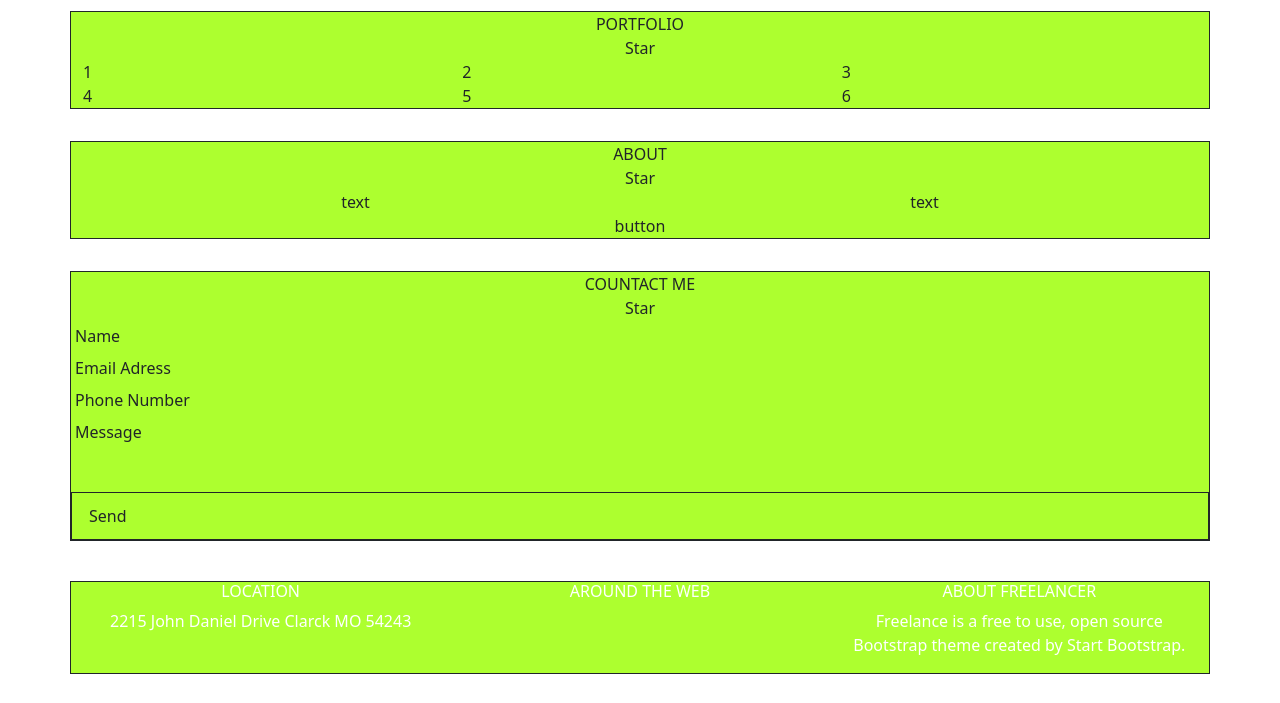
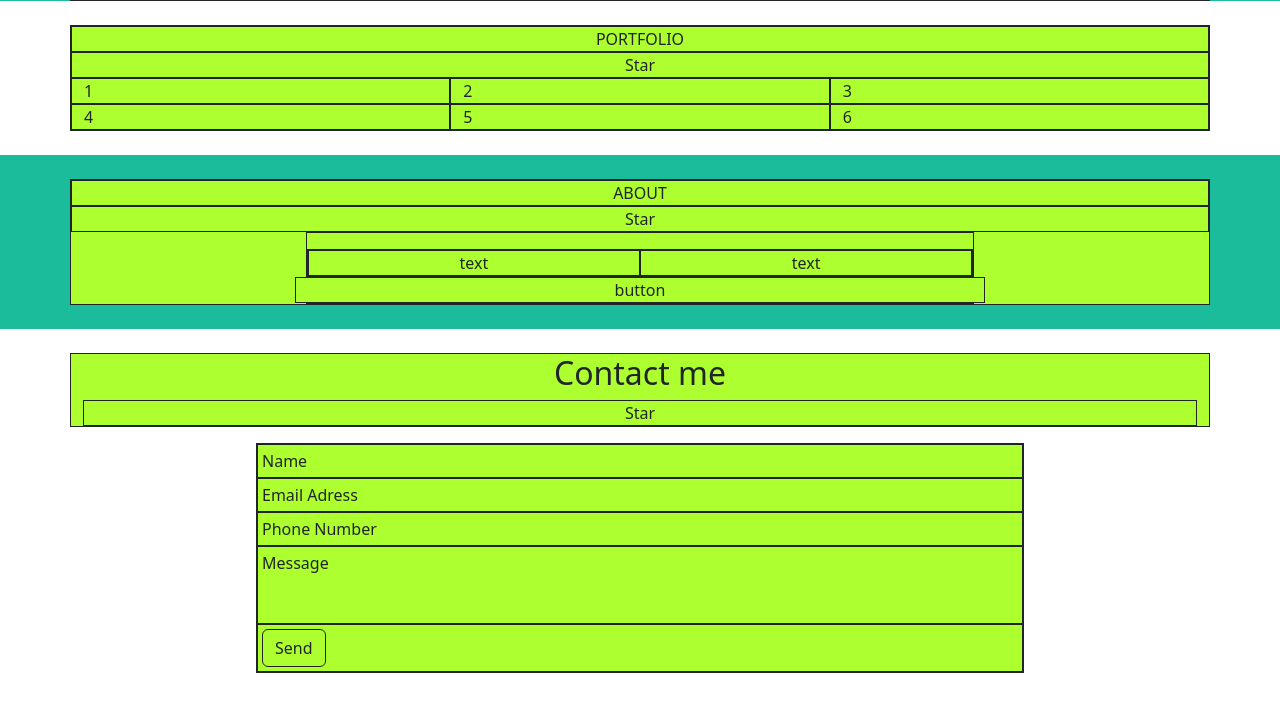
Before and after one commit to estherpinos/html-css-bootstrap-freelance, a plain HTML site: page index.html in a window 1280 px wide. Shown: the part 353-1056 px from the top of the page. Drawn offline with nearby package versions, Linux system fonts and the light colour scheme.

Commit message:
Edit [structure]

```diff
--- a/css/style.css
+++ b/css/style.css
@@ -1,4 +1,7 @@
-
+.debug{
+  background-color: greenyellow;
+  border: 1px solid;
+}
 
 [class^='container'],
 [class^='col']{
@@ -24,6 +27,10 @@
 
 /* JUMBOTRON */
 
+.jumbotron, .about{
+  background-color: #1ABC9C;
+}
+
 .img-jumbotron{
   width: 120px;
   height: 120px;
@@ -34,3 +41,10 @@
 .jumbotron p{
   font-size: ;
 }
+
+/* CONTACT ME */
+
+.container-ep{
+  width: 60%;
+  margin: 0 auto;
+}
--- a/index.html
+++ b/index.html
@@ -21,12 +21,13 @@
   <header class="debug">
     <div class="container">
       <div class="row">
-        <div class="debug logo col-4 p-3 d-flex align-items-center justify-content-center">START BOOTSTRAP</div>
-        <div class="hamburguer debug d-flex align-items-center  col-1 offset-7 d-md-none"><i class="fa-solid fa-bars" style="color: #ffffff;"></i></div>
-        <div class="debug menu d-flex  align-items-center  col-4 offset-4 d-none d-md-block">
+        <div class="debug logo col p-3">START BOOTSTRAP</div>
+        <div class="col text-end d-flex align-items-center ">
+          <div class="hamburguer debug d-md-none"><i class="fa-solid fa-bars" style="color: #ffffff;"></i></div>
+          <div class="debug menu d-none d-md-block d-flex align-items-center justify-content-center  ">
             <nav>
               <ul>
-              <li class="list-unstyled d-inline-block "><a class="text-decoration-none  " href="#">1</a></li>
+                <li class="list-unstyled d-inline-block "><a class="text-decoration-none " href="#">1</a></li>
 
                 <li class="list-unstyled d-inline-block "><a class="text-decoration-none" href="#">2</a></li>
 
@@ -35,6 +36,8 @@
               </ul>
             </nav>
           </div>
+        </div>
+
       </div>
 
 
@@ -60,53 +63,73 @@
       </div>
     </section>
 
-    <section class="portfolio pt-3 pb-3 ">
-      <div class="container">
+    <section class="portfolio py-2 ">
+      <div class="container my-3 ">
         <div class="row">
-          <div class=" debug col-12 text-center">PORTFOLIO</div>
-          <div class="debug col-12 text-center">Star</div>
-          <div class=" debug col-sm-12 col-md-6 col-lg-4">1</div>
-          <div class=" debug col-sm-12 col-md-6 col-lg-4">2</div>
-          <div class=" debug col-sm-12 col-md-6 col-lg-4">3</div>
-          <div class=" debug col-sm-12 col-md-6 col-lg-4">4</div>
-          <div class=" debug col-sm-12 col-md-6 col-lg-4">5</div>
-          <div class=" debug col-sm-12 col-md-6 col-lg-4">6</div>
+          <div class="debug text-center">PORTFOLIO</div>
+          <div class="debug text-center">Star</div>
+        </div>
+
+        <div class="row row-cols-1 row-cols-md-2 row-cols-lg-3">
+          <div class=" debug">1</div>
+          <div class=" debug">2</div>
+          <div class=" debug">3</div>
+          <div class=" debug">4</div>
+          <div class=" debug">5</div>
+          <div class=" debug">6</div>
         </div>
       </div>
 
     </section>
 
-    <section class="about pt-3 pb-3 ">
-      <div class="container">
+    <!-- SECTION ABOUT -->
+
+    <section class="about py-2">
+      <div class="container my-3">
         <div class="row">
           <div class=" debug col-12 text-center">ABOUT</div>
           <div class="debug col-12  text-center">Star</div>
+        </div>
+
+        <div class="container-ep pt-3 ">
+          <div class="container-fluid">
+            <div class="row row-cols-1 row-cols-md-2">
+              <div class="debug text-center">text</div>
               <div class="debug col-12 col-md-6 col-lg-6  text-center">text</div>
-          <div class="debug col-12 col-md-6 col-lg-6  text-center">text</div>
-          <div class="debug col-12 text-center ">button</div>
-
-
+            </div>
+          </div>
+          <div class="row">
+            <div class="debug text-center ">button</div>
+          </div>
 
         </div>
+
       </div>
 
     </section>
 
-    <section class="contact-me pt-3 pb-3 ">
-      <div class="container">
-        <div class="row">
-          <div class=" debug col-12 text-center">COUNTACT ME</div>
+
+    <section id="contact-me" class="py-2 ">
+      <div class="container section-top text-center my-3 ">
+        <h2>Contact me</h2>
         <div class="debug col-12 text-center">Star</div>
-          <div class="debug col-12 text-lg-start p-1 ">Name</div>
+      </div>
+
+      <div class="container-ep col-1">
+        <div class="debug text-lg-start p-1 ">Name</div>
         <div class="debug col-12 text-lg-start p-1 ">Email Adress</div>
         <div class="debug col-12 text-lg-start p-1 ">Phone Number</div>
         <div class="debug col-12 text-lg-start p-1 pb-5   ">Message</div>
         <div class="col-12 debug p-1 justify-content-start  ">
           <button class=" debug btn align-content-start">Send</button>
         </div>
+      </div>
 
-        </div>
-      </div>
+
+
+
+
+
 
     </section>
   </main>
```
Lines whose indentation alone changed are shown as unchanged.
